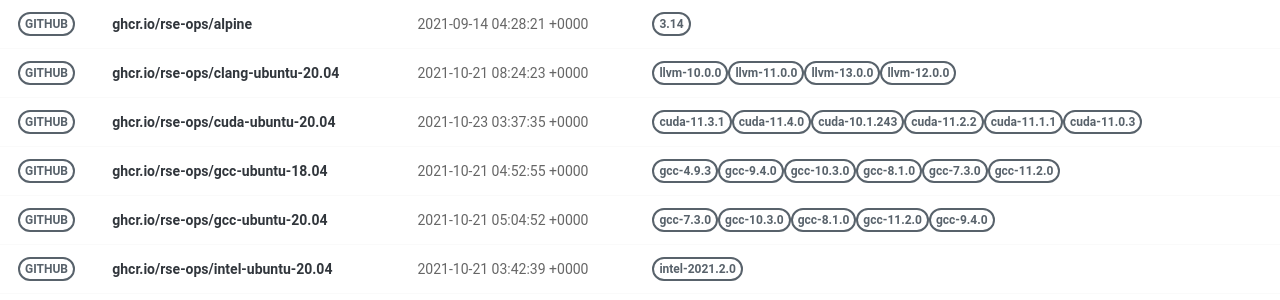
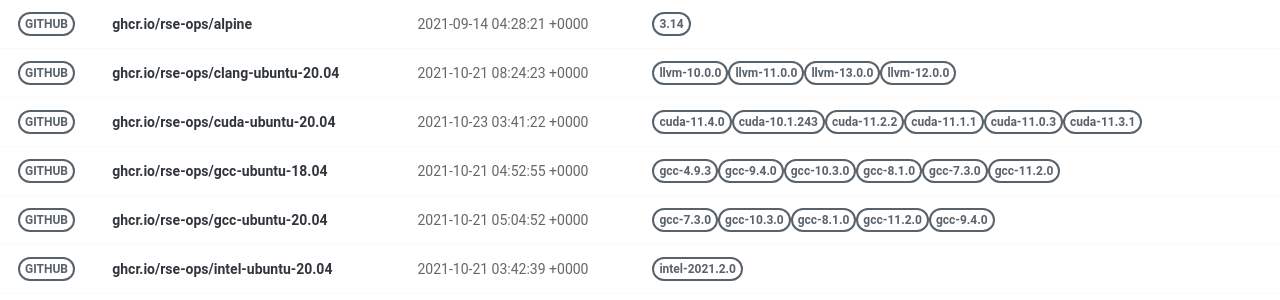
Before and after one commit to rse-ops/docker-images, a Jekyll site: the page built from pages/index.md, in a window 1280 px wide. Shown: the part 130-430 px from the top of the page. Built offline with Jekyll 4.4.1, drawn with Linux system fonts in a browser that asks for light colours; nearby versions of some CDN libraries.

Commit message:
Automated push to update library 2021-10-23

```diff
--- a/_library/ghcr.io-rse-ops-cuda-ubuntu-20.04.md
+++ b/_library/ghcr.io-rse-ops-cuda-ubuntu-20.04.md
@@ -1,14 +1,11 @@
 ---
 layout: container
 name: ghcr.io/rse-ops/cuda-ubuntu-20.04
-updated_at: 2021-10-23 03:37:35.482213
+updated_at: 2021-10-23 03:41:22.951611
 
 
 container_url: https://github.com/orgs/rse-ops/packages/container/package/cuda-ubuntu-20.04
 versions:
- - tag: cuda-11.3.1
-   dockerfile: https://github.com/rse-ops/docker-images/blob/main/ubuntu/cuda/Dockerfile
-   manifest: https://crane.ggcr.dev/manifest/ghcr.io/rse-ops/cuda-ubuntu-20.04:cuda-11.3.1
  - tag: cuda-11.4.0
    dockerfile: https://github.com/rse-ops/docker-images/blob/main/ubuntu/cuda/Dockerfile
    manifest: https://crane.ggcr.dev/manifest/ghcr.io/rse-ops/cuda-ubuntu-20.04:cuda-11.4.0
```
Also changed, not shown: other parts of _library/ghcr.io-rse-ops-cuda-ubuntu-20.04.md (+3 -0 lines).
